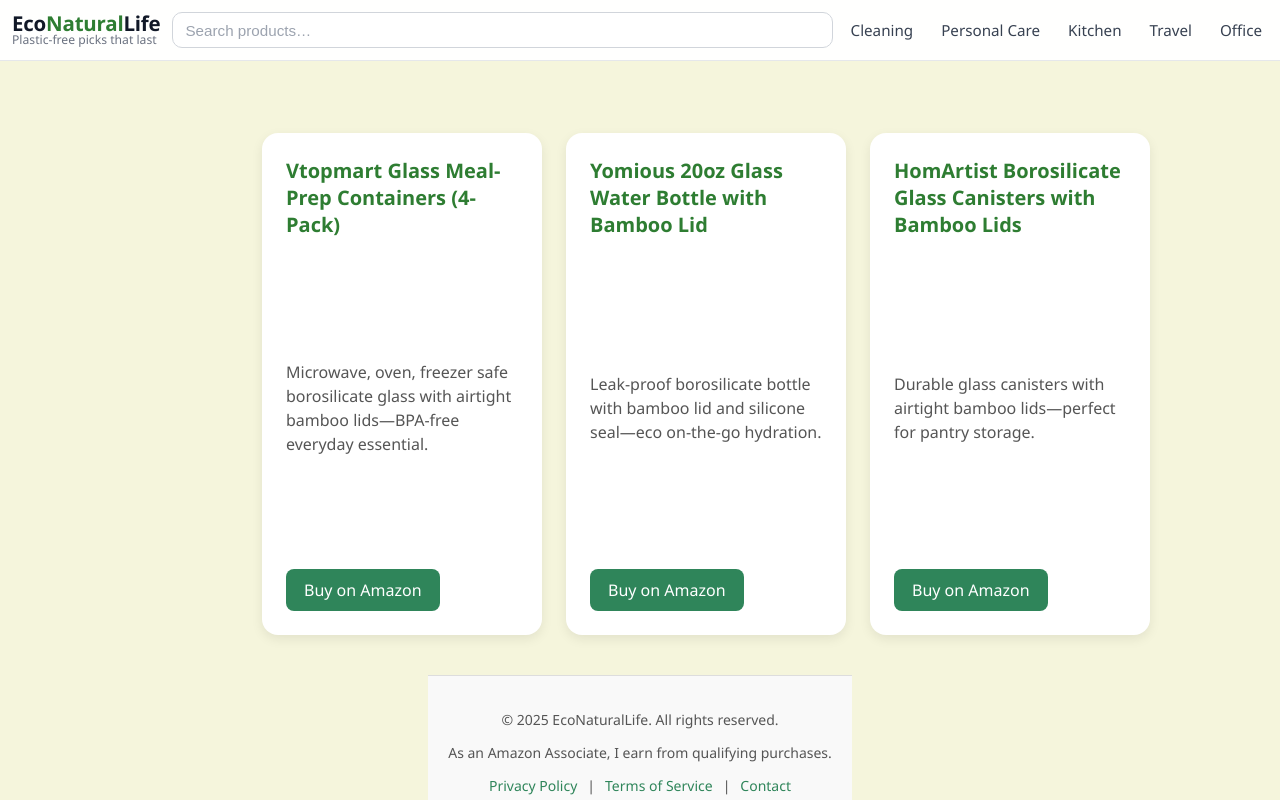
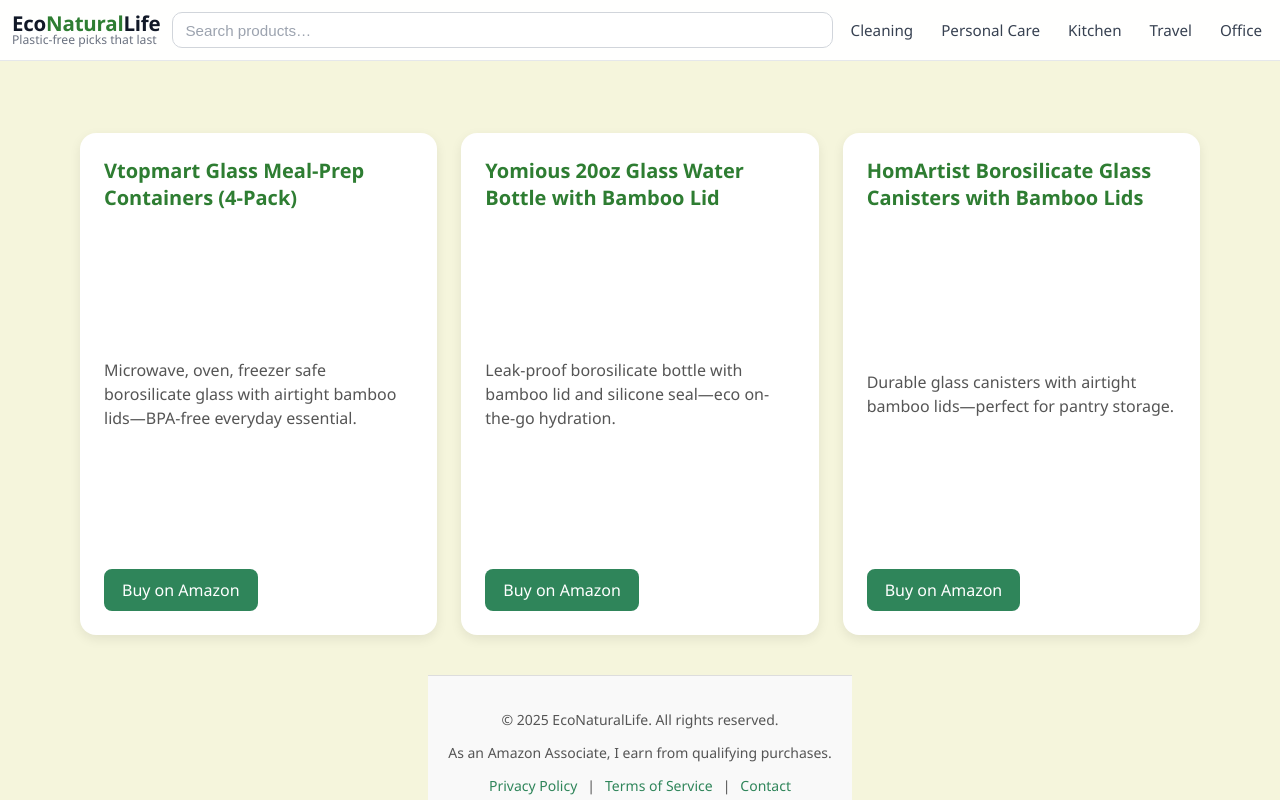
Before and after one commit to SStarfy/Theeconaturallife, a Next.js app: page / in a window 1280 px wide. Built offline with nearby package versions, Linux system fonts and the light colour scheme.

Commit message:
Fix main layout: remove max-width, center content in globals.css

```diff
--- a/styles/globals.css
+++ b/styles/globals.css
@@ -31,9 +31,11 @@ a:hover {
 }
 
 main {
-  max-width: 900px;
+
   margin: 0 auto;
   padding: 2rem;
+    align-items: center;
+
 }
 
 /* Ensure padding and border are included in element width calculations */
```
